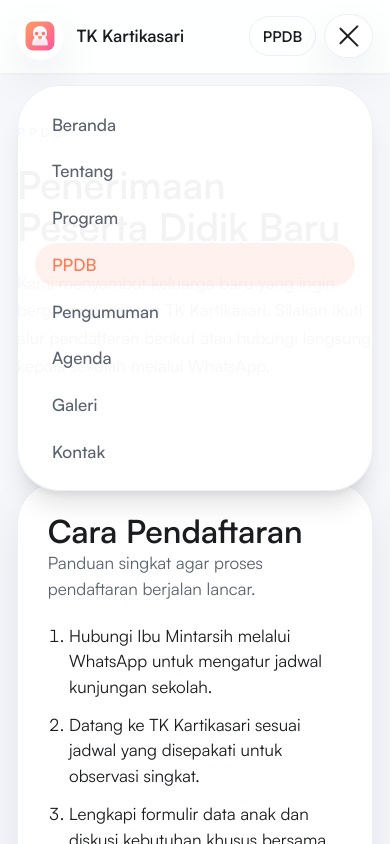
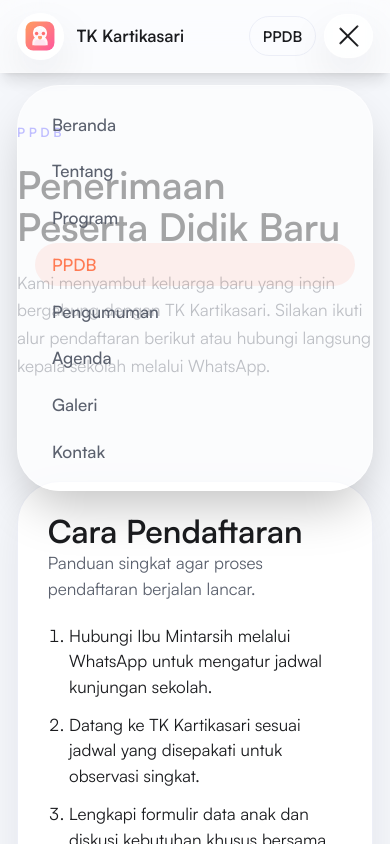
Before and after one commit to jwrfree/tk-kartikasari, a Next.js app in the folder tk-kartikasari/: page /ppdb in a window 390 px wide. Both pictures are taken after a click on the button "Toggle navigation". Shown: the top 844 px of the page. Built offline with nearby package versions, Linux system fonts and the light colour scheme.

Commit message:
Enhance frosted surfaces and mobile navigation

```diff
--- a/tk-kartikasari/app/layout.tsx
+++ b/tk-kartikasari/app/layout.tsx
@@ -40,14 +40,14 @@ export default function RootLayout({ children }: { children: React.ReactNode })
     <html lang="id">
       <body className="bg-surfaceAlt text-text font-sans">
         <div className="relative min-h-screen">
-          <header className="sticky top-0 z-50 border-b border-white/60 bg-white/90 shadow-sm backdrop-blur">
+          <header className="sticky top-0 z-50 border-b border-white/40 bg-white/60 shadow-lg backdrop-blur-xl backdrop-saturate-150">
             <div className="container">
               <div className="relative flex w-full items-center gap-3 py-3 md:gap-5 md:py-4">
                 <Link
                   href="/"
                   className="flex shrink-0 items-center gap-3 text-text transition hover:opacity-90 focus-visible:outline-none focus-visible:ring-2 focus-visible:ring-primary/40"
                 >
-                  <span className="flex h-11 w-11 items-center justify-center rounded-2xl border border-white/70 bg-white shadow-soft">
+                  <span className="flex h-11 w-11 items-center justify-center rounded-2xl border border-white/60 bg-white/70 shadow-soft backdrop-blur-sm">
                     <img src={site.logo} alt="Logo TK Kartikasari" className="h-8 w-8 object-contain" />
                   </span>
                   <span className="flex min-w-0 flex-col leading-tight">
--- a/tk-kartikasari/app/tentang/page.tsx
+++ b/tk-kartikasari/app/tentang/page.tsx
@@ -45,7 +45,7 @@ export default function Page() {
           {aboutHeaderHighlights.map((item) => (
             <span
               key={item}
-              className="inline-flex items-center gap-2 rounded-full border border-secondary/40 bg-white/80 px-4 py-2 text-sm font-medium text-secondary transition-all duration-300 hover:-translate-y-0.5 hover:border-secondary hover:bg-secondary/10"
+              className="inline-flex items-center gap-2 rounded-full border border-secondary/50 bg-white/60 px-4 py-2 text-sm font-medium text-secondary backdrop-blur-sm backdrop-saturate-150 transition-all duration-300 hover:-translate-y-0.5 hover:border-secondary hover:bg-secondary/10"
             >
               <span className="h-2 w-2 rounded-full bg-secondary" aria-hidden="true" />
               {item}
@@ -81,7 +81,7 @@ export default function Page() {
               {aboutExperiencePillars.map((pillar) => (
                 <li
                   key={pillar.title}
-                  className="group relative overflow-hidden rounded-2xl border border-white/50 bg-white/80 p-4 transition-all duration-300 hover:-translate-y-1 hover:border-secondary/60 hover:shadow-lg"
+                  className="group relative overflow-hidden rounded-2xl border border-white/60 bg-white/60 p-4 transition-all duration-300 backdrop-blur-lg backdrop-saturate-150 hover:-translate-y-1 hover:border-secondary/60 hover:shadow-lg"
                 >
                   <span className="mb-2 inline-flex rounded-full bg-secondary/10 px-3 py-1 text-xs font-semibold text-secondary transition-colors duration-300 group-hover:bg-secondary group-hover:text-white">
                     {pillar.title}
@@ -133,7 +133,7 @@ export default function Page() {
             {profileItems.map((item) => (
               <li
                 key={item.label}
-                className="rounded-2xl border border-border/60 bg-white/90 p-5 transition-all duration-300 hover:-translate-y-1 hover:border-secondary hover:shadow-lg"
+                className="rounded-2xl border border-white/60 bg-white/60 p-5 transition-all duration-300 backdrop-blur-lg backdrop-saturate-150 hover:-translate-y-1 hover:border-secondary hover:shadow-lg"
               >
                 <p className="text-xs uppercase tracking-wide text-secondary">{item.label}</p>
                 <p className="mt-1 text-base font-medium text-text">{item.value}</p>
@@ -150,7 +150,7 @@ export default function Page() {
             {aboutDailyRhythm.map((item, index) => (
               <li
                 key={item.title}
-                className="group flex gap-4 rounded-2xl border border-transparent bg-white/80 p-4 transition-all duration-300 hover:-translate-y-1 hover:border-secondary/60 hover:shadow-lg"
+                className="group flex gap-4 rounded-2xl border border-white/60 bg-white/60 p-4 transition-all duration-300 backdrop-blur-lg backdrop-saturate-150 hover:-translate-y-1 hover:border-secondary/60 hover:shadow-lg"
               >
                 <span className="flex h-10 w-10 items-center justify-center rounded-full bg-secondary/10 text-sm font-semibold text-secondary transition-colors duration-300 group-hover:bg-secondary group-hover:text-white">
                   {String(index + 1).padStart(2, "0")}
@@ -206,7 +206,7 @@ export default function Page() {
             {aboutMission.map((point) => (
               <li
                 key={point}
-                className="rounded-2xl border border-transparent bg-white/80 p-4 transition-all duration-300 hover:-translate-y-1 hover:border-secondary/60 hover:shadow-lg"
+                className="rounded-2xl border border-white/60 bg-white/60 p-4 transition-all duration-300 backdrop-blur-lg backdrop-saturate-150 hover:-translate-y-1 hover:border-secondary/60 hover:shadow-lg"
               >
                 {point}
               </li>
@@ -231,7 +231,7 @@ export default function Page() {
               </Link>
               <Link
                 href="/kontak"
-                className="btn-outline border-white/80 bg-white/20 text-white hover:border-white hover:bg-white hover:text-secondary"
+                className="btn-outline border-white/70 bg-white/30 text-white backdrop-saturate-150 hover:border-white hover:bg-white/40 hover:text-secondary"
               >
                 Jadwalkan Kunjungan
               </Link>
--- a/tk-kartikasari/components/CTAButton.tsx
+++ b/tk-kartikasari/components/CTAButton.tsx
@@ -46,7 +46,7 @@ export default function CTAButton({
   return (
     <a href={waLink(finalMessage)} className={classes}>
       <span className="flex items-center gap-3">
-        <span className="flex h-10 w-10 items-center justify-center rounded-2xl bg-white/20 text-white transition group-hover:bg-white/30">
+        <span className="flex h-10 w-10 items-center justify-center rounded-2xl border border-white/50 bg-white/20 text-white backdrop-blur-sm backdrop-saturate-150 transition group-hover:bg-white/30">
           <svg
             width="20"
             height="20"
--- a/tk-kartikasari/components/MobileNav.tsx
+++ b/tk-kartikasari/components/MobileNav.tsx
@@ -4,8 +4,40 @@ import { usePathname } from "next/navigation";
 import Link from "next/link";
 import { useState } from "react";
 import { AnimatePresence, motion } from "framer-motion";
+import type { Variants } from "framer-motion";
 
 import { mainNav } from "@/data/navigation";
+
+const menuVariants: Variants = {
+  hidden: {
+    opacity: 0,
+    y: -16,
+    scale: 0.96,
+    filter: "blur(12px)",
+  },
+  visible: {
+    opacity: 1,
+    y: 0,
+    scale: 1,
+    filter: "blur(0px)",
+    transition: {
+      type: "spring",
+      stiffness: 220,
+      damping: 22,
+      mass: 0.9,
+    },
+  },
+  exit: {
+    opacity: 0,
+    y: -12,
+    scale: 0.98,
+    filter: "blur(8px)",
+    transition: {
+      duration: 0.18,
+      ease: "easeInOut",
+    },
+  },
+};
 
 export default function MobileNav() {
   const [open, setOpen] = useState(false);
@@ -20,7 +52,7 @@ export default function MobileNav() {
         onClick={() => setOpen((prev) => !prev)}
         aria-expanded={open}
         aria-controls="mobile-nav"
-        className="inline-flex items-center justify-center rounded-full border border-border/70 bg-white/90 p-2.5 text-text shadow-soft transition hover:border-primary hover:text-primary focus-visible:outline-none focus-visible:ring-2 focus-visible:ring-primary/40"
+        className="inline-flex items-center justify-center rounded-full border border-white/60 bg-white/50 p-2.5 text-text shadow-soft backdrop-blur-sm backdrop-saturate-150 transition hover:border-primary hover:bg-white/60 hover:text-primary focus-visible:outline-none focus-visible:ring-2 focus-visible:ring-primary/40"
         whileTap={{ scale: 0.95 }}
       >
         <span className="sr-only">Toggle navigation</span>
@@ -45,33 +77,42 @@ export default function MobileNav() {
       <AnimatePresence>
         {open ? (
           <motion.div
+            key="mobile-nav"
             id="mobile-nav"
-            className="absolute left-0 right-0 top-[calc(100%+0.75rem)] z-50 rounded-3xl border border-border/70 bg-white/95 p-4 shadow-xl backdrop-blur"
-            initial={{ opacity: 0, y: -8 }}
-            animate={{ opacity: 1, y: 0 }}
-            exit={{ opacity: 0, y: -8 }}
-            transition={{ duration: 0.2, ease: "easeOut" }}
+            className="absolute left-0 right-0 top-[calc(100%+0.75rem)] z-50 overflow-hidden rounded-3xl border border-white/50 bg-white/60 p-4 shadow-2xl backdrop-blur-xl backdrop-saturate-150"
+            variants={menuVariants}
+            initial="hidden"
+            animate="visible"
+            exit="exit"
+            style={{ transformOrigin: "top center" }}
           >
             <nav className="flex flex-col gap-1 text-base font-medium text-text">
-              {mainNav.map((item) => {
+              {mainNav.map((item, index) => {
                 const isActive =
                   item.href === "/"
                     ? pathname === "/"
                     : pathname === item.href || pathname.startsWith(`${item.href}/`);
                 return (
+                  <motion.div
+                    key={item.href}
+                    initial={{ opacity: 0, y: -6 }}
+                    animate={{ opacity: 1, y: 0 }}
+                    exit={{ opacity: 0, y: -6 }}
+                    transition={{ duration: 0.22, delay: 0.08 + index * 0.04, ease: "easeOut" }}
+                  >
                     <Link
-                    key={item.href}
                       href={item.href}
                       onClick={closeMenu}
                       aria-current={isActive ? "page" : undefined}
-                    className={`block rounded-full px-4 py-2 transition focus-visible:outline-none focus-visible:ring-2 focus-visible:ring-primary/40 ${
+                      className={`block rounded-full px-4 py-2 transition-colors duration-200 focus-visible:outline-none focus-visible:ring-2 focus-visible:ring-primary/40 ${
                         isActive
                           ? "bg-primary/10 text-primary"
-                        : "text-text-muted hover:bg-surfaceAlt hover:text-text"
+                          : "text-text-muted hover:bg-white/60 hover:text-text"
                       }`}
                     >
                       {item.label}
                     </Link>
+                  </motion.div>
                 );
               })}
             </nav>
--- a/tk-kartikasari/components/layout/SectionHeader.tsx
+++ b/tk-kartikasari/components/layout/SectionHeader.tsx
@@ -16,7 +16,7 @@ type SectionHeaderProps = {
 const eyebrowStyles: Record<NonNullable<SectionHeaderProps["eyebrowVariant"]>, string> = {
   primary: "bg-primary/15 text-primary",
   secondary: "bg-secondary/15 text-secondary",
-  surface: "bg-white/80 text-secondary",
+  surface: "border border-white/60 bg-white/60 text-secondary backdrop-blur-sm backdrop-saturate-150",
   muted: "bg-border/40 text-text",
 };
 
```
Also changed, not shown: tk-kartikasari/components/home/HomePageContent.tsx (+13 -13 lines), tk-kartikasari/app/globals.css. Lines whose indentation alone changed are shown as unchanged.
